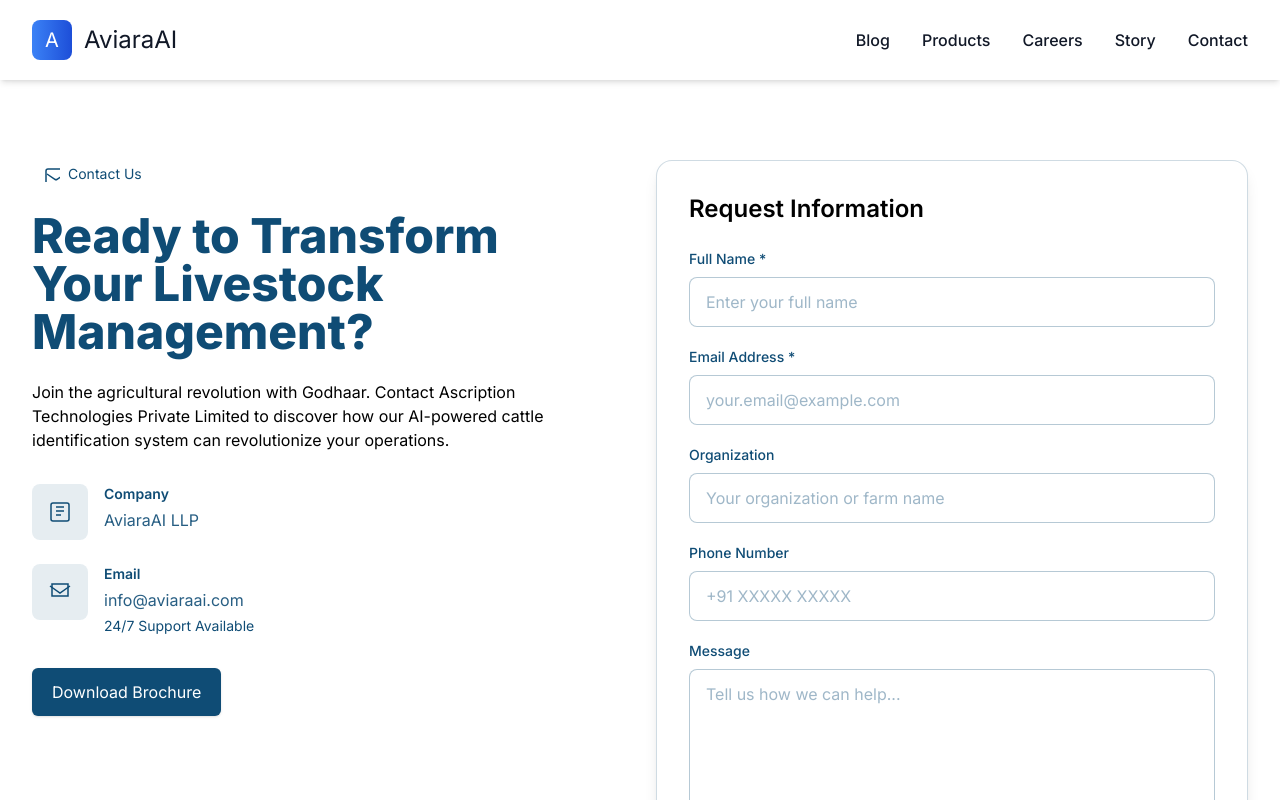
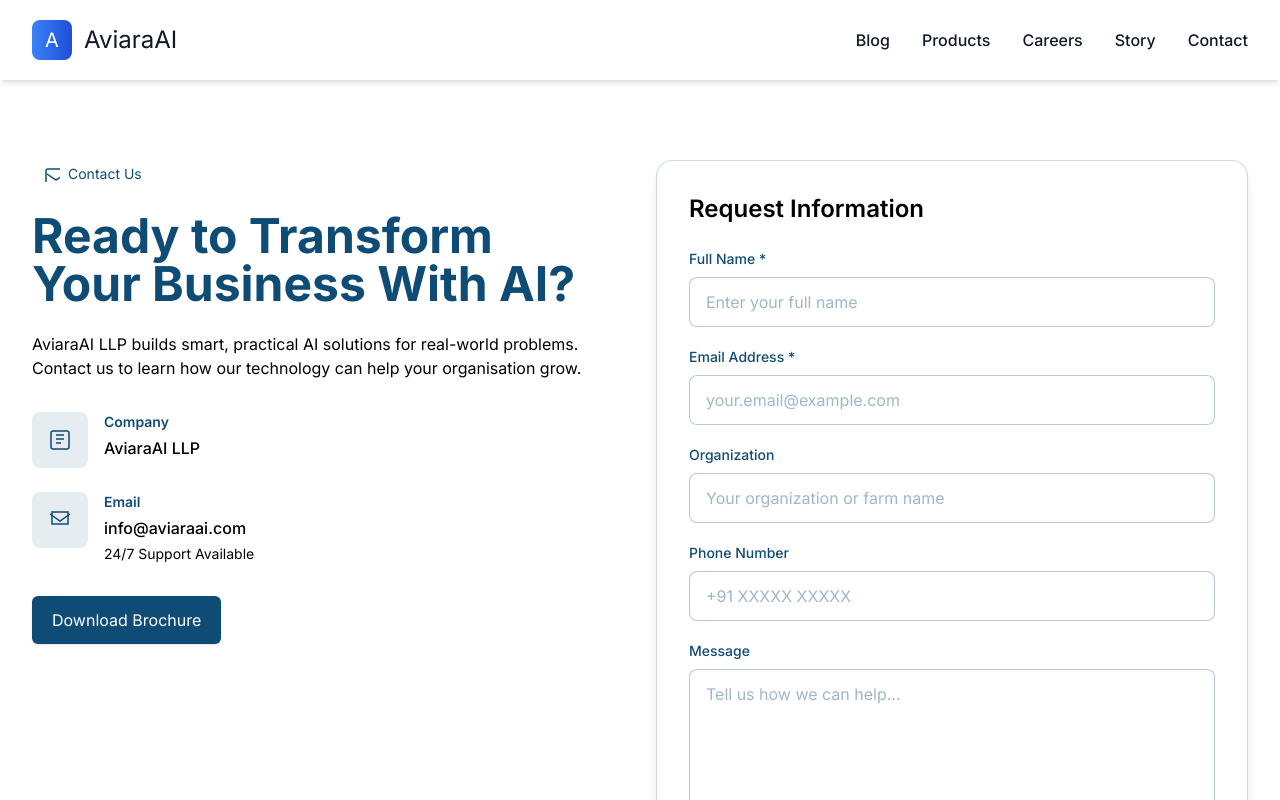
Before and after one commit to aviaraai/aviaraai-website, a Next.js app: page /contact in a window 1280 px wide. Shown: the top 800 px of the page. Built offline with nearby package versions, Linux system fonts and the light colour scheme.

Commit message:
made some chnages in the contact page

```diff
--- a/app/contact/thankyou/page.js
+++ b/app/contact/thankyou/page.js
@@ -19,7 +19,7 @@
 
           <h1 className="text-3xl font-bold text-[#0F4C75] mb-3">Thank you! We received your message.</h1>
 
-          <p className="text-[#0F4C75]/80 mb-6">
+          <p className="text-[#000000] mb-6">
             Our team will contact you shortly. You can continue browsing our products or return to the homepage.
           </p>
 
--- a/app/page.js
+++ b/app/page.js
@@ -268,12 +268,12 @@
           </p>
 
           <div className="flex flex-col sm:flex-row gap-4 justify-center">
-            <a
-              href="mailto:contact@aviaraai.com"
+            <Link
+              href="/contact"
               className="bg-white text-black px-8 py-4 rounded-lg font-semibold text-lg hover:bg-gray-200 transition-colors"
             >
               Get in Touch
-            </a>
+            </Link>
 
             <Link
               href="#projects"
--- a/app/projects/godhaar/page.js
+++ b/app/projects/godhaar/page.js
@@ -500,12 +500,15 @@
           <div className="grid md:grid-cols-2 gap-12 items-center">
             {/* IMAGE / METRIC BOX - LEFT */}
             <div>
-              <div className="bg-blue-100 rounded-3xl p-12 flex items-center justify-center aspect-square">
-                <div className="text-center text-gray-900">
-                  <div className="text-7xl mb-4">📈</div>
-                  <div className="text-5xl font-bold mb-2">50%</div>
-                  <p className="text-xl text-gray-700">Time Saved</p>
-                </div>
+              <div className="rounded-3xl overflow-hidden aspect-square">
+                <video
+                  src="/technology_video.mp4"
+                  autoPlay
+                  loop
+                  muted
+                  playsInline
+                  className="w-full h-full object-cover"
+                ></video>
               </div>
             </div>
 
@@ -602,12 +605,12 @@
           </p>
 
           <div className="flex flex-col sm:flex-row gap-4 justify-center">
-            <a
-              href="mailto:contact@aviaraai.com"
+            <Link
+              href="/contact"
               className="bg-white text-black px-8 py-4 rounded-lg font-semibold text-lg hover:bg-gray-200 transition-colors"
             >
               Get in Touch
-            </a>
+            </Link>
 
             <Link
               href="#projects"
--- a/components/ContactForm.js
+++ b/components/ContactForm.js
@@ -9,32 +9,22 @@
           {/* Badge */}
           <span className="inline-flex items-center gap-2 bg-white text-[#0F4C75] px-3 py-1 rounded-full text-sm mb-6">
             <svg className="w-4 h-4" fill="none" stroke="currentColor">
-              <path
-                d="M3 8l7.89 5.26a2 2 0 0 0 2.22 0L21 8"
-                strokeWidth="1.5"
-              />
-              <rect
-                x="2"
-                y="3"
-                width="20"
-                height="18"
-                rx="2"
-                strokeWidth="1.5"
-              />
+              <path d="M3 8l7.89 5.26a2 2 0 0 0 2.22 0L21 8" strokeWidth="1.5" />
+              <rect x="2" y="3" width="20" height="18" rx="2" strokeWidth="1.5" />
             </svg>
             Contact Us
           </span>
 
           {/* Title */}
-          <h1 className="text-4xl lg:text-5xl font-extrabold text-[#0F4C75] leading-tight mb-6">
-            Ready to Transform Your Livestock Management?
+          <h1 className="text-4xl lg:text-5xl font-bold text-[#0F4C75] leading-tight mb-6">
+            Ready to Transform Your Business With AI?
           </h1>
 
           {/* Description */}
-          <p className="text-[#000000] max-w-xl mb-8">
-            Join the agricultural revolution with Godhaar. Contact Ascription
-            Technologies Private Limited to discover how our AI-powered cattle
-            identification system can revolutionize your operations.
+          <p className="text-black max-w-xl mb-8">
+            AviaraAI LLP builds smart, practical AI solutions for real-world
+            problems. Contact us to learn how our technology can help your
+            organisation grow.
           </p>
 
           {/* Contact Info Cards */}
@@ -43,7 +33,6 @@
               icon={buildingIcon()}
               title="Company"
               textTop="AviaraAI LLP"
-            //   textBottom="Leading AI Innovation in Agriculture"
             />
 
             <InfoCard
@@ -52,13 +41,6 @@
               textTop="info@aviaraai.com"
               textBottom="24/7 Support Available"
             />
-
-            {/* <InfoCard
-              icon={phoneIcon()}
-              title="Phone"
-              textTop="+91 XXX XXX XXXX"
-              textBottom="Expert Consultation"
-            /> */}
           </div>
 
           {/* Buttons */}
@@ -69,20 +51,13 @@
             >
               Download Brochure
             </a>
-
-            {/* <a
-              href="#"
-              className="inline-flex items-center justify-center gap-2 border border-[#0F4C75] text-[#0F4C75] px-5 py-3 rounded-md hover:bg-[#0F4C75]/10 transition"
-            >
-              Download Brochure
-            </a> */}
           </div>
         </div>
 
         {/* RIGHT SIDE (Form) */}
         <div>
           <div className="bg-white rounded-2xl p-8 shadow-lg border border-[#0F4C75]/20">
-            <h2 className="text-2xl font-semibold text-[#000000] mb-6">
+            <h2 className="text-2xl font-semibold text-black mb-6">
               Request Information
             </h2>
 
@@ -92,7 +67,11 @@
               className="space-y-5"
             >
               {/* Hidden Inputs */}
-              <input type="hidden" name="_next" value="http://localhost:3000/contact/thankyou" />
+              <input
+                type="hidden"
+                name="_next"
+                value="http://localhost:3000/contact/thankyou"
+              />
               <input type="hidden" name="_captcha" value="false" />
               <input
                 type="hidden"
@@ -144,7 +123,7 @@
                   name="message"
                   rows="5"
                   placeholder="Tell us how we can help..."
-                  className="w-full rounded-lg border border-[#0F4C75]/30 px-4 py-3 bg-white placeholder-[#0F4C75]/40 focus:outline-none focus:ring-2 focus:ring-[#0F4C75]/40"
+                  className="w-full rounded-lg border text-black border-[#0F4C75]/30 px-4 py-3 bg-white placeholder-[#0F4C75]/40 focus:outline-none focus:ring-2 focus:ring-[#0F4C75]/40"
                 ></textarea>
               </div>
 
@@ -177,7 +156,7 @@
       </label>
       <input
         {...props}
-        className="w-full rounded-lg border border-[#0F4C75]/30 px-4 py-3 bg-white placeholder-[#0F4C75]/40 focus:outline-none focus:ring-2 focus:ring-[#0F4C75]/40"
+        className="w-full rounded-lg border text-black border-[#0F4C75]/30 px-4 py-3 bg-white placeholder-[#0F4C75]/40 focus:outline-none focus:ring-2 focus:ring-[#0F4C75]/40"
       />
     </div>
   );
@@ -191,10 +170,15 @@
       </div>
 
       <div>
-        <div className="text-sm font-semibold text-[#0F4C75] mb-1">{title}</div>
-        <div className="text-[#0F4C75]/90">{textTop}</div>
+        <div className="text-sm font-semibold text-[#0F4C75] mb-1">
+          {title}
+        </div>
+
+        {/* BLACK TEXT — FIXED */}
+        <div className="text-black font-medium">{textTop}</div>
+
         {textBottom && (
-          <div className="text-sm text-[#0F4C75] mt-1">{textBottom}</div>
+          <div className="text-sm text-black mt-1">{textBottom}</div>
         )}
       </div>
     </div>
```
Also changed, not shown: 1 other file (tests, documents, lock files or other folders).
